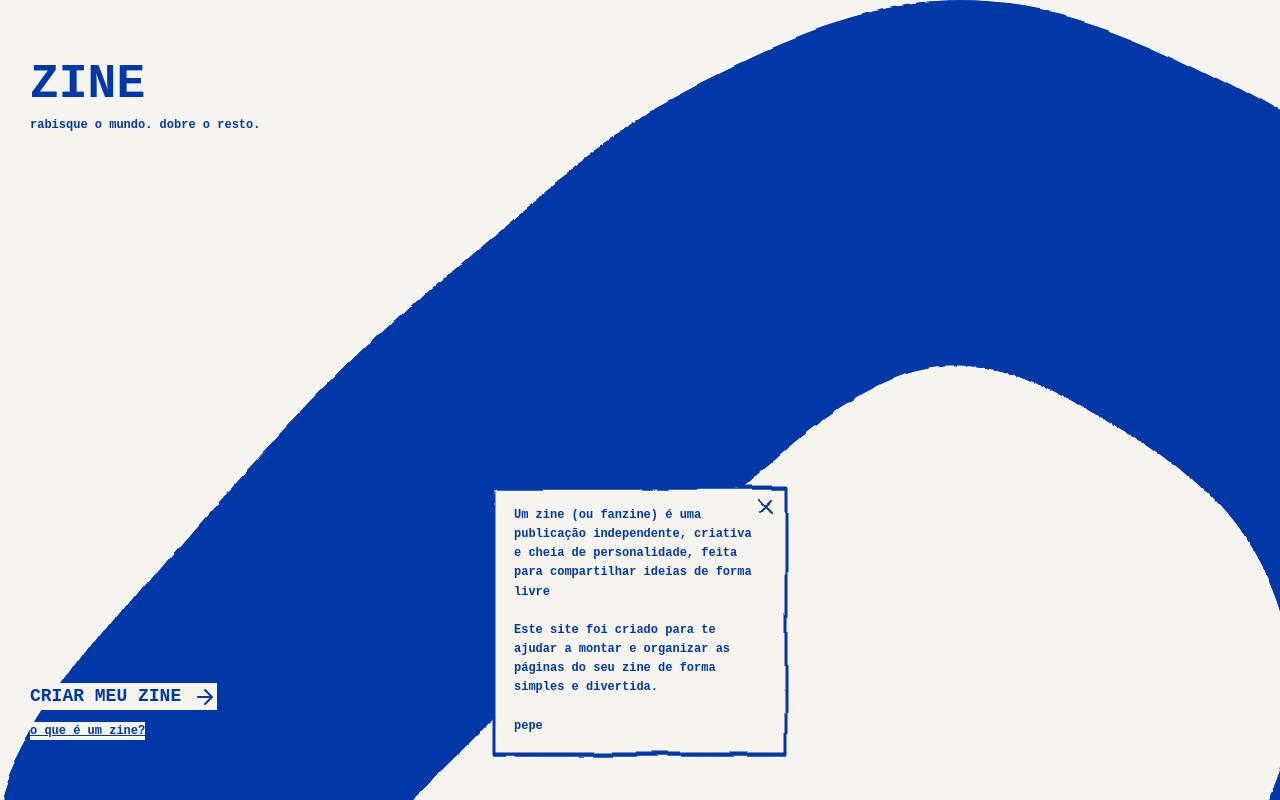
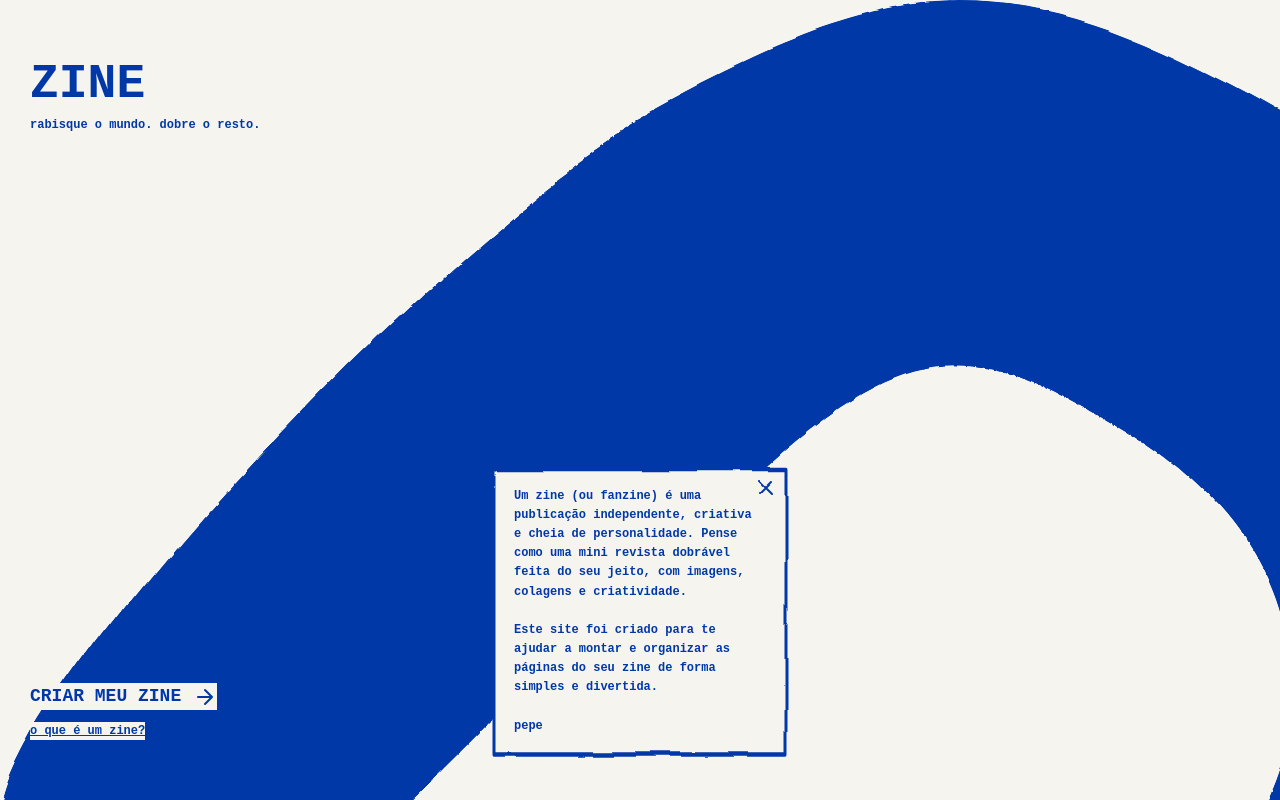
Before and after one commit to pepepepu/zine, a React (Vite) app: page / in a window 1280 px wide. Both pictures are taken after a click on the button "o que é um zine?". Built offline with nearby package versions, Linux system fonts and the light colour scheme; a web font is replaced by a local one.

Commit message:
fix: mensagem de ajuda

```diff
--- a/src/pages/SplashScreen.tsx
+++ b/src/pages/SplashScreen.tsx
@@ -384,8 +384,8 @@ export default function SplashScreen() {
               }}
             >
               Um zine (ou fanzine) é uma publicação independente, criativa e
-              cheia de personalidade, feita para compartilhar ideias de forma
-              livre
+              cheia de personalidade. Pense como uma mini revista dobrável feita
+              do seu jeito, com imagens, colagens e criatividade.
               <br />
               <br />
               Este site foi criado para te ajudar a montar e organizar as
```
